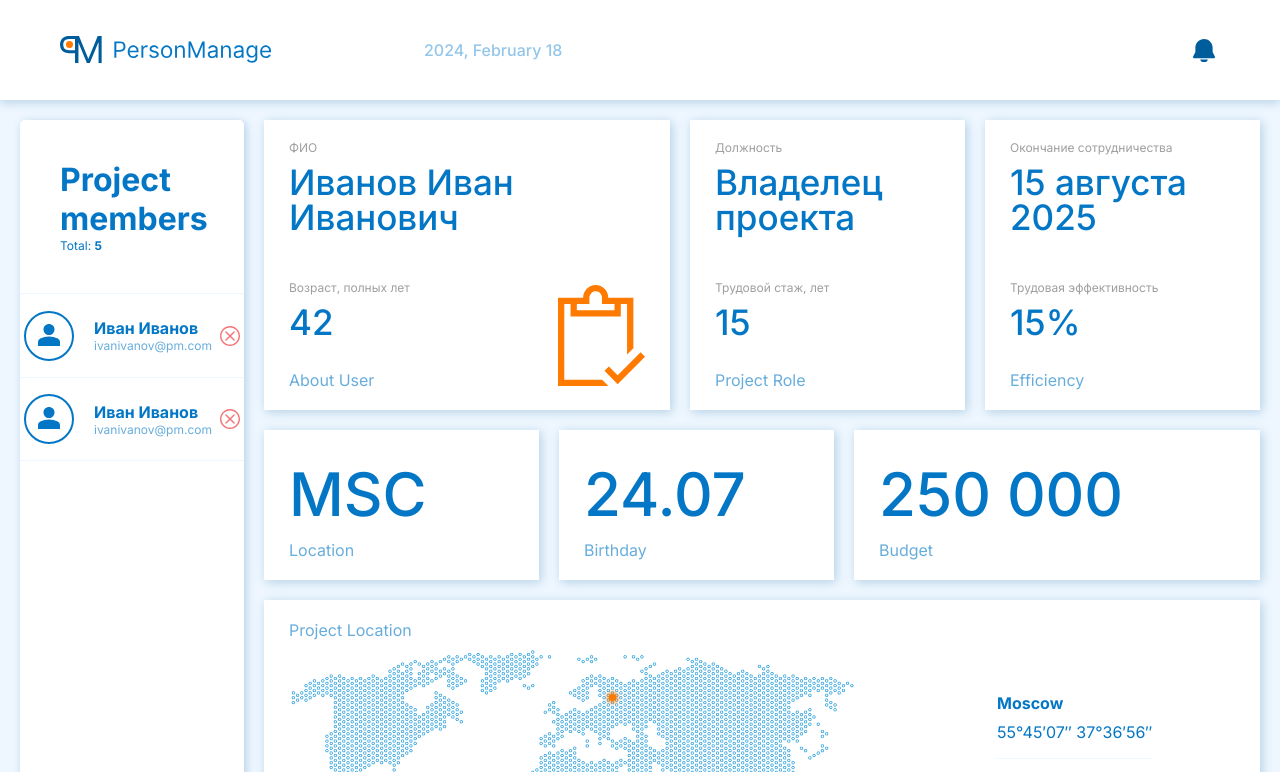
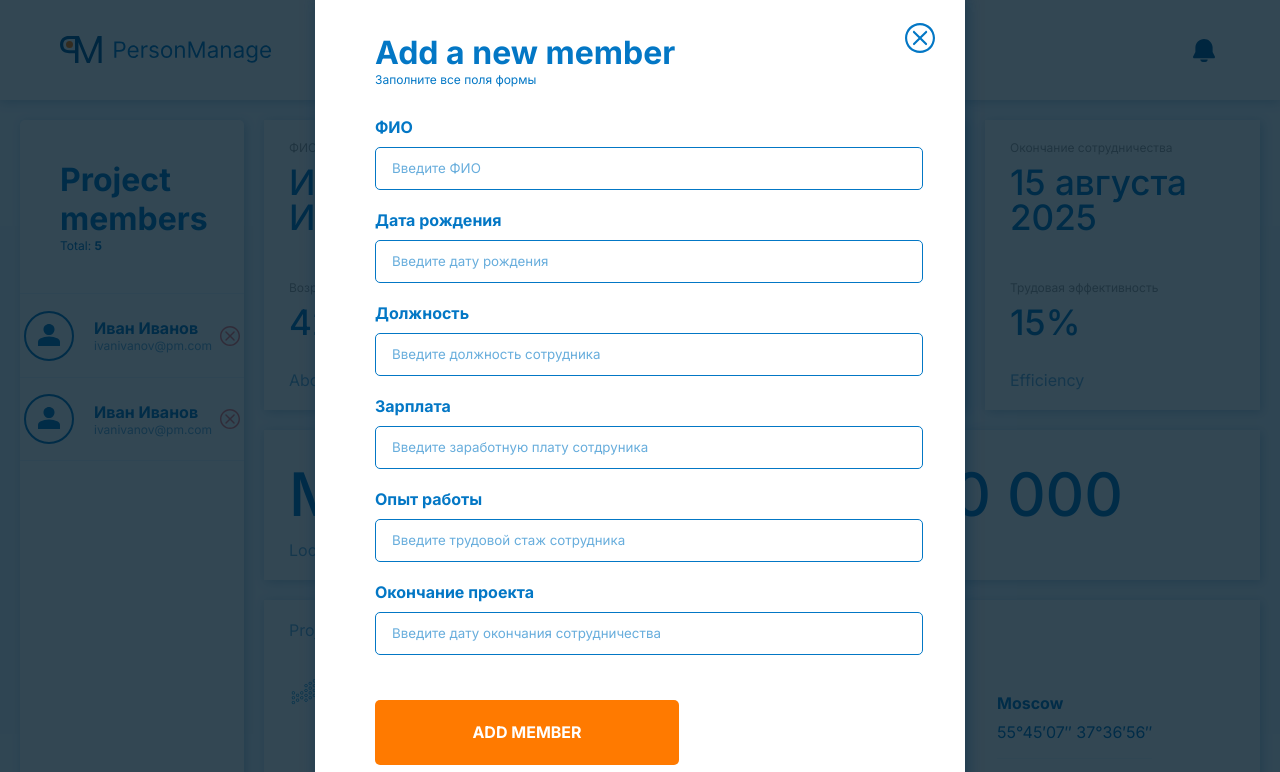
Before and after one commit to agkondakov91/person-manage, a plain HTML site: page index.html in a window 1280 px wide. Shown: the top 772 px of the page. Drawn offline with Linux system fonts and the light colour scheme.

Commit message:
PM-2 feat: добавил попап с формой

```diff
--- a/index.html
+++ b/index.html
@@ -122,6 +122,86 @@
           </div>
         </div>
       </section>
+
+      <div class="popup">
+        <div class="popup__container">
+          <button type="button" class="popup__close"></button>
+          <h3 class="popup__title">Add a new member</h3>
+          <p class="popup__subtitle">Заполните все поля формы</p>
+          <form class="form">
+            <label>
+              <span class="form__label">ФИО</span>
+              <input
+                id="name"
+                type="text"
+                class="form__input"
+                placeholder="Введите ФИО"
+                minlength="2"
+                maxlength="50"
+                required
+              >
+            </label>
+            <label>
+              <span class="form__label">Дата рождения</span>
+              <input
+                type="text"
+                class="form__input"
+                placeholder="Введите дату рождения"
+                required
+              >
+            </label>
+            <label>
+              <span class="form__label">Должность</span>
+              <input
+                type="text"
+                class="form__input"
+                placeholder="Введите должность сотрудника"
+                minlength="2"
+                maxlength="50"
+                required
+              >
+            </label>
+            <label>
+              <span class="form__label">Зарплата</span>
+              <input
+                type="text"
+                class="form__input"
+                placeholder="Введите заработную плату сотдруника"
+                minlength="2"
+                maxlength="50"
+                required
+              >
+            </label>
+            <label>
+              <span class="form__label">Опыт работы</span>
+              <input
+                type="text"
+                class="form__input"
+                placeholder="Введите трудовой стаж сотрудника"
+                minlength="2"
+                maxlength="50"
+                required
+              >
+            </label>
+            <label>
+              <span class="form__label">Окончание проекта</span>
+              <input
+                type="text"
+                class="form__input"
+                placeholder="Введите дату окончания сотрудничества"
+                minlength="2"
+                maxlength="50"
+                required
+              >
+            </label>
+            <button type="submit" class="popup__button">
+              Add member
+            </button>
+          </form>
+        </div>
+
+      </div>
+
     </main>
   </body>
 </html>
--- a/style.css
+++ b/style.css
@@ -348,3 +348,114 @@ li {
   font-size: 16px;
   color: #0377C5;
 }
+
+.popup {
+  display: flex;
+  justify-content: center;
+  align-items: center;
+  background-color: rgba(0, 25, 41, .8);
+  position: fixed;
+  top: 0;
+  left: 0;
+  bottom: 0;
+  right: 0;
+}
+
+.popup__container {
+  position: relative;
+  padding: 40px 60px 50px;
+  box-sizing: border-box;
+  border-radius: 5px;
+  width: 650px;
+  height: 815px;
+  box-shadow: 2px 2px 15px 0 rgba(0, 47, 80, 0.5);
+  background: #fff;
+}
+
+.popup__close {
+  background-image: url(./img/close.svg);
+  background-repeat: no-repeat;
+  background-color: transparent;
+  width: 30px;
+  height: 30px;
+  border: none;
+  padding: 0;
+  position: absolute;
+  top: 30px;
+  right: 30px;
+  cursor: pointer;
+}
+
+.popup__title {
+  font-family: "Inter", sans-serif;
+  font-optical-sizing: auto;
+  font-weight: 700;
+  font-style: normal;
+  font-size: 32px;
+  color: #0377C5;
+}
+
+.popup__subtitle {
+  margin-bottom: 30px;
+  font-family: "Inter", sans-serif;
+  font-optical-sizing: auto;
+  font-weight: 400;
+  font-style: normal;
+  font-size: 12px;
+  color: #0377C5;
+}
+
+.form {
+  font-family: "Inter", sans-serif;
+}
+
+.form__label {
+  display: block;
+  font-family: inherit;
+  font-optical-sizing: auto;
+  font-weight: 700;
+  font-style: normal;
+  font-size: 16px;
+  color: #0377C5;
+  margin-bottom: 10px;
+}
+
+.form__input {
+  padding: 0;
+  display: block;
+  font-family: inherit;
+  font-weight: 400;
+  padding-left: 16px;
+  border: 1px solid #0377C5;
+  border-radius: 5px;
+  width: 530px;
+  height: 41px;
+  color: #0377C5;
+  margin-bottom: 20px;
+}
+
+.form__input::placeholder {
+  color: #0377C5;
+  opacity: .6;
+}
+
+.form__input:focus {
+  outline-color: #0098FF;
+}
+
+.popup__button {
+  margin-top: 25px;
+  border-radius: 5px;
+  width: 304px;
+  height: 65px;
+  background: #ff7a00;
+  border: none;
+  padding: 0;
+  font-family: "Inter", sans-serif;
+  font-optical-sizing: auto;
+  font-style: normal;
+  font-weight: 700;
+  font-size: 16px;
+  text-transform: uppercase;
+  color: #fff;
+}
```
Also changed, not shown: img/close.svg (added).
